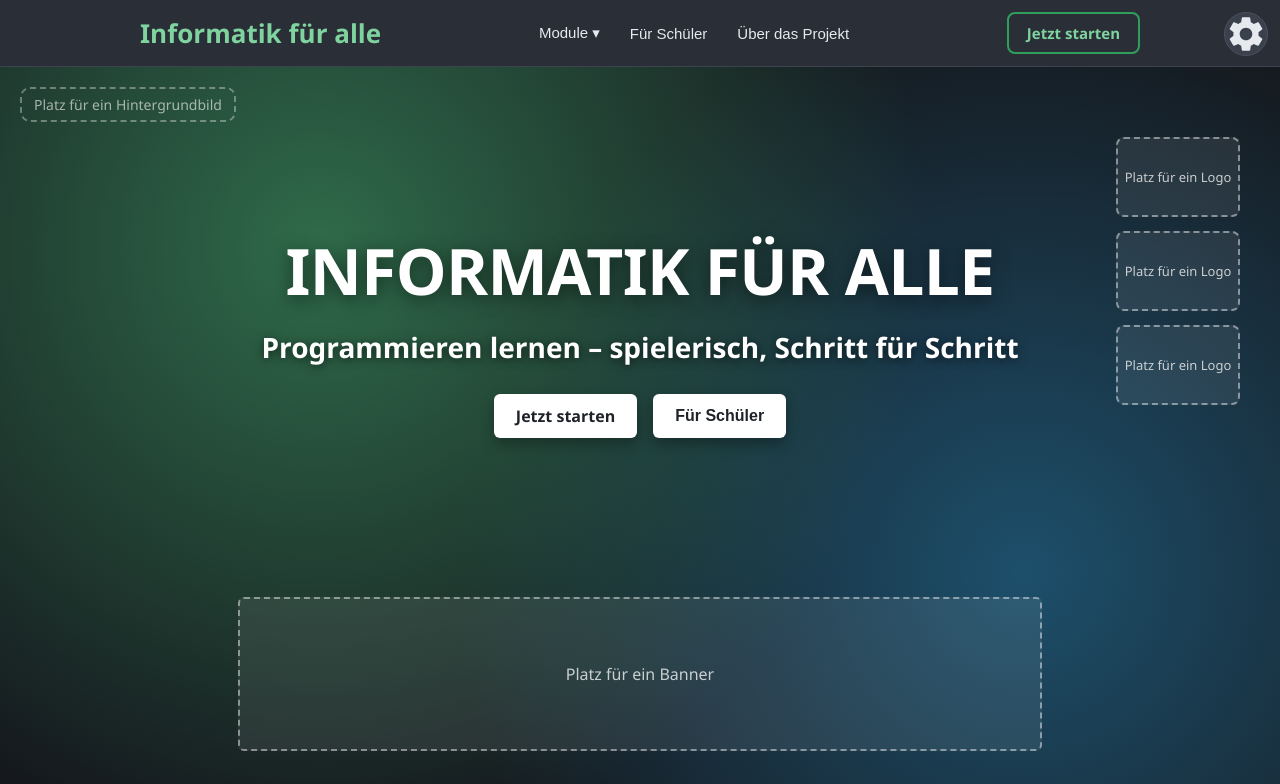
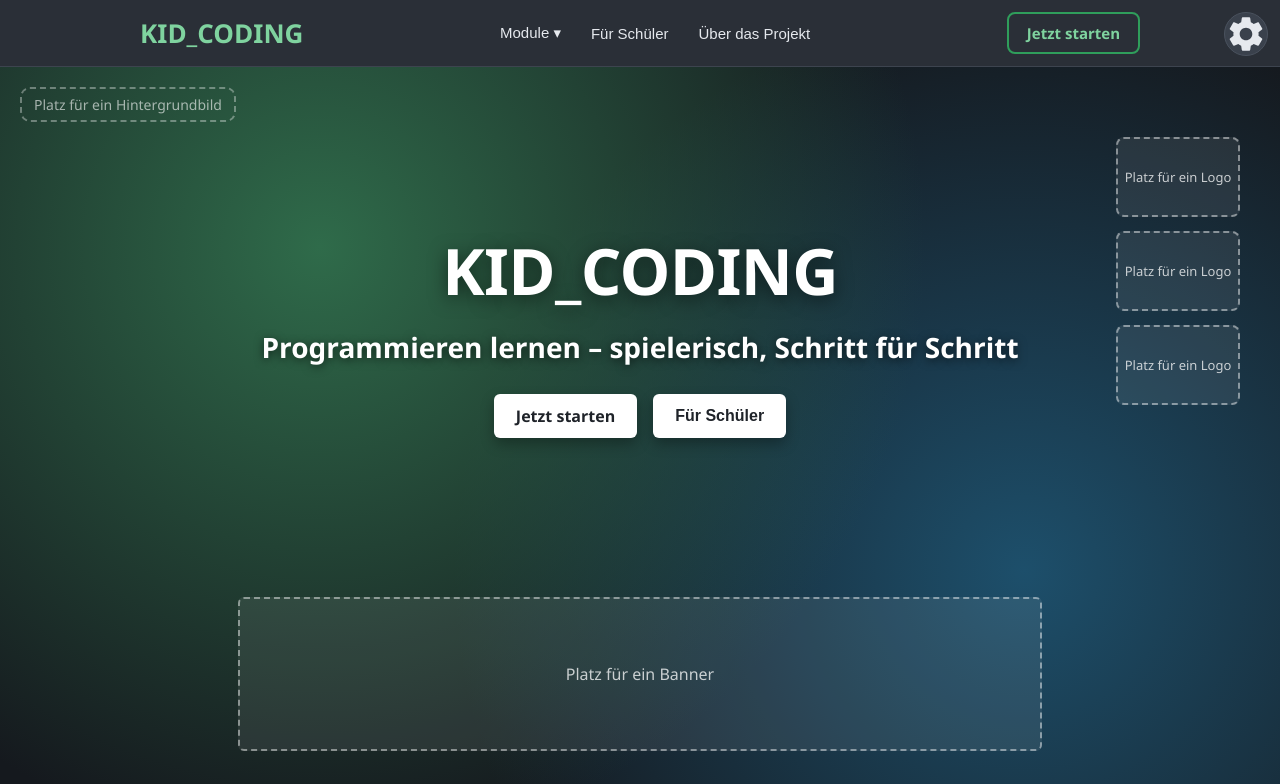
Before and after one commit to Raphi1712/teaching-kids-tech, a website: page index.html in a window 1280 px wide. Shown: the top 784 px of the page. Drawn offline with Linux system fonts and the light colour scheme.

Commit message:
Titelseite: Name KID_CODING statt Informatik für alle
Amp-Thread-ID: https://ampcode.com/threads/T-01a13621-b4c8-704d-9a0c-b94fd37c6fdc
Co-authored-by: Raphael Angel <berinski@yahoo.de>

```diff
--- a/EN_translations.js
+++ b/EN_translations.js
@@ -6,7 +6,6 @@ const TRANSLATIONS_EN = {
   "🌙 Dunkel": "🌙 Dark",
   "☀ Hell": "☀ Light",
   // Titelseite
-  "Informatik für alle": "Computer science for everyone",
   "Platz für ein Bild": "Space for an image",
   "Informatikunterricht hängt oft von den finanziellen Möglichkeiten der Familien und der Ausstattung der Schulen ab. Klassischer Unterricht kann zudem nicht immer auf die individuellen Lernbedürfnisse aller Kinder eingehen. Eine altersgerechte Lern-App, die Gamification nutzt, kann einen flexiblen und motivierenden Zugang zur Informatik schaffen und bestehende Bildungsangebote sinnvoll ergänzen.":
     "Computer science education often depends on what families can afford and how well schools are equipped. Traditional lessons also cannot always meet the individual learning needs of every child. An age-appropriate learning app that uses gamification can open up a flexible and motivating way into computer science and be a meaningful addition to existing education.",
--- a/index.html
+++ b/index.html
@@ -54,7 +54,7 @@
       <!-- Kopfzeile: Name links, Menue in der Mitte, umrandeter Knopf rechts -->
       <header class="start-header">
         <div class="start-header-inner">
-          <span class="start-logo">Informatik für alle</span>
+          <span class="start-logo">KID_CODING</span>
           <nav class="start-nav">
             <div class="start-nav-item">
               <button type="button" class="start-nav-link">Module ▾</button>
@@ -74,7 +74,7 @@
       <!-- Grosses Startbild. Hintergrundbild spaeter in style.css bei .start-hero eintragen (background-image). -->
       <div class="start-hero">
         <span class="start-hero-placeholder">Platz für ein Hintergrundbild</span>
-        <h1 class="start-title">Informatik für alle</h1>
+        <h1 class="start-title">KID_CODING</h1>
         <p class="start-subtitle">Programmieren lernen – spielerisch, Schritt für Schritt</p>
         <div class="start-hero-buttons">
           <a class="start-btn" href="#overview">Jetzt starten</a>
```
